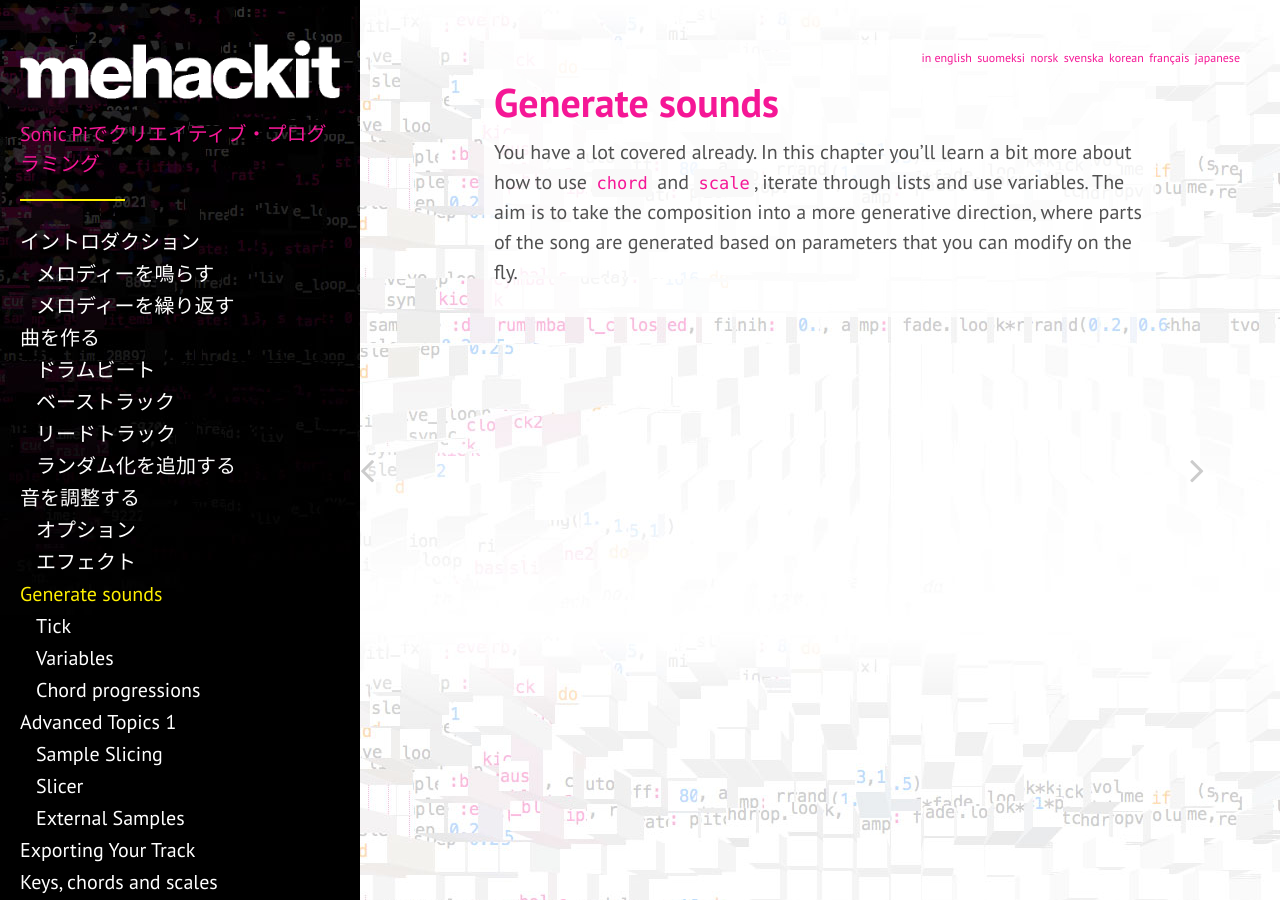
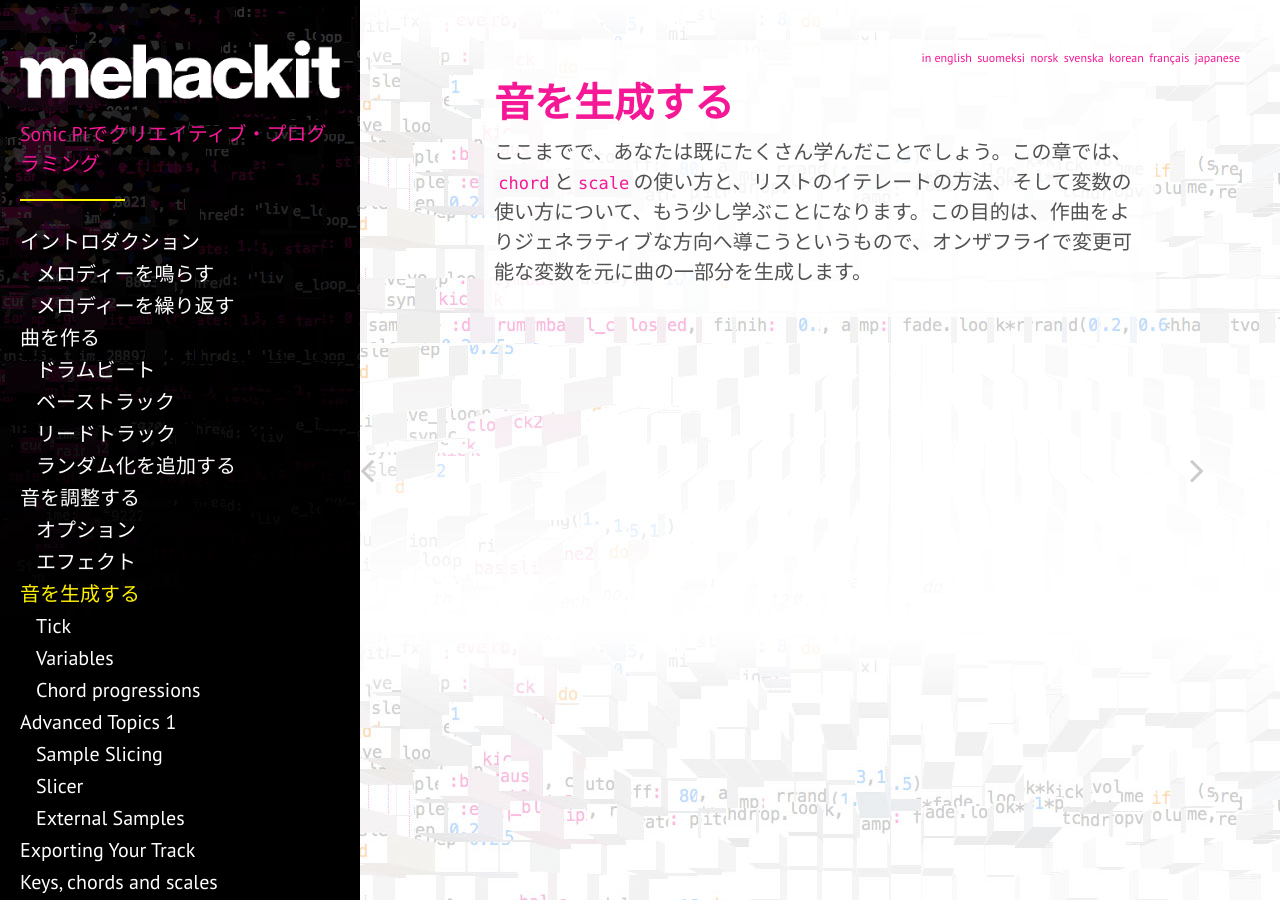
Before and after one commit to mehackit/sonic-pi-workshop, a Jekyll site: the page built from _exercises/ja/04-generate-sounds/01-generate-sounds.md, in a window 1280 px wide. Built offline with Jekyll 4.4.1, drawn with Linux system fonts in a browser that asks for light colours; nearby versions of some CDN libraries; some web fonts are replaced.

Commit message:
Translate 04-01 to ja

```diff
--- a/_exercises/ja/04-generate-sounds/01-generate-sounds.md
+++ b/_exercises/ja/04-generate-sounds/01-generate-sounds.md
@@ -1,8 +1,8 @@
 ---
 chapter: Generate sounds
-title: Generate sounds
+title: 音を生成する
 lang: ja
 layout: exercise
 ---
 
-You have a lot covered already. In this chapter you'll learn a bit more about how to use `chord` and `scale`, iterate through lists and use variables. The aim is to take the composition into a more generative direction, where parts of the song are generated based on parameters that you can modify on the fly.
+ここまでで、あなたは既にたくさん学んだことでしょう。この章では、`chord`と`scale`の使い方と、リストのイテレートの方法、そして変数の使い方について、もう少し学ぶことになります。この目的は、作曲をよりジェネラティブな方向へ導こうというもので、オンザフライで変更可能な変数を元に曲の一部分を生成します。
```
